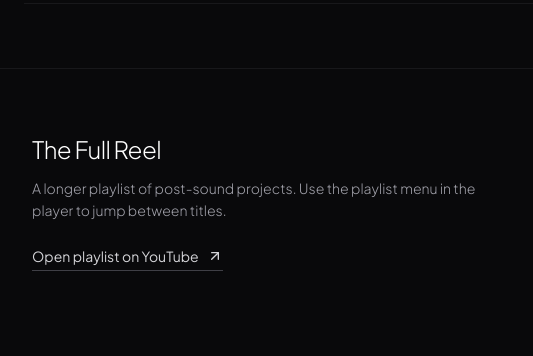
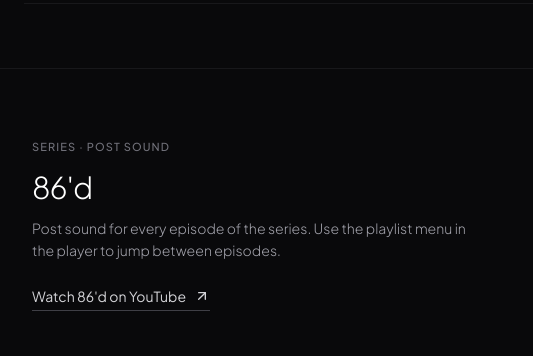
Before and after one commit to maleibow/SoundMixingSite, a plain HTML site: page postmixing.html in a window 1280 px wide. Shown: the part 2100-2456 px from the top of the page, 0-533 px from the left. Drawn offline with nearby package versions, Linux system fonts and the light colour scheme; no server answers.

Commit message:
Relabel playlist section as the 86'd series
Co-Authored-By: Claude Opus 5.5 <noreply@anthropic.com>
Claude-Session: https://claude.ai/code/session_01WPEpbDWTc5wCode5fgAimt

```diff
--- a/postmixing.html
+++ b/postmixing.html
@@ -201,22 +201,23 @@
             </div>
         </section>
 
-        <!-- Playlist -->
+        <!-- Series: 86'd -->
         <section id="playlist" class="py-12 md:py-16 px-6 md:px-8 border-t border-zinc-900">
             <div class="max-w-7xl mx-auto grid grid-cols-1 lg:grid-cols-5 gap-8 lg:gap-12 items-start">
                 <div class="lg:col-span-2">
-                    <h2 class="text-xl md:text-2xl font-light tracking-tight text-white">The Full Reel</h2>
+                    <span class="text-[11px] uppercase tracking-widest text-zinc-500 font-medium">Series · Post Sound</span>
+                    <h2 class="mt-3 text-2xl md:text-3xl font-light tracking-tight text-white">86'd</h2>
                     <p class="mt-3 text-sm font-light leading-relaxed text-zinc-400">
-                        A longer playlist of post-sound projects. Use the playlist menu in the player to jump between titles.
+                        Post sound for every episode of the series. Use the playlist menu in the player to jump between episodes.
                     </p>
                     <a href="https://www.youtube.com/playlist?list=PLX1W43ZgDnWEC_hHFXOlPFOCdcJUTbIqY" target="_blank" rel="noreferrer" class="mt-6 inline-flex items-center gap-2 pb-1 text-sm border-b border-zinc-700 text-zinc-300 hover:text-white hover:border-white transition-all group/link">
-                        <span>Open playlist on YouTube</span>
+                        <span>Watch 86'd on YouTube</span>
                         <i data-lucide="arrow-up-right" class="w-4 h-4 group-hover/link:translate-x-0.5 group-hover/link:-translate-y-0.5 transition-transform"></i>
                     </a>
                 </div>
                 <div class="lg:col-span-3">
                     <div class="relative w-full aspect-video bg-zinc-900 overflow-hidden rounded-xs border border-zinc-900/60">
-                        <iframe src="https://www.youtube.com/embed/videoseries?list=PLX1W43ZgDnWEC_hHFXOlPFOCdcJUTbIqY" title="Post sound playlist" loading="lazy" class="absolute inset-0 w-full h-full border-0" allow="accelerometer; autoplay; clipboard-write; encrypted-media; gyroscope; picture-in-picture" allowfullscreen></iframe>
+                        <iframe src="https://www.youtube.com/embed/videoseries?list=PLX1W43ZgDnWEC_hHFXOlPFOCdcJUTbIqY" title="86'd series playlist" loading="lazy" class="absolute inset-0 w-full h-full border-0" allow="accelerometer; autoplay; clipboard-write; encrypted-media; gyroscope; picture-in-picture" allowfullscreen></iframe>
                     </div>
                 </div>
             </div>
```
